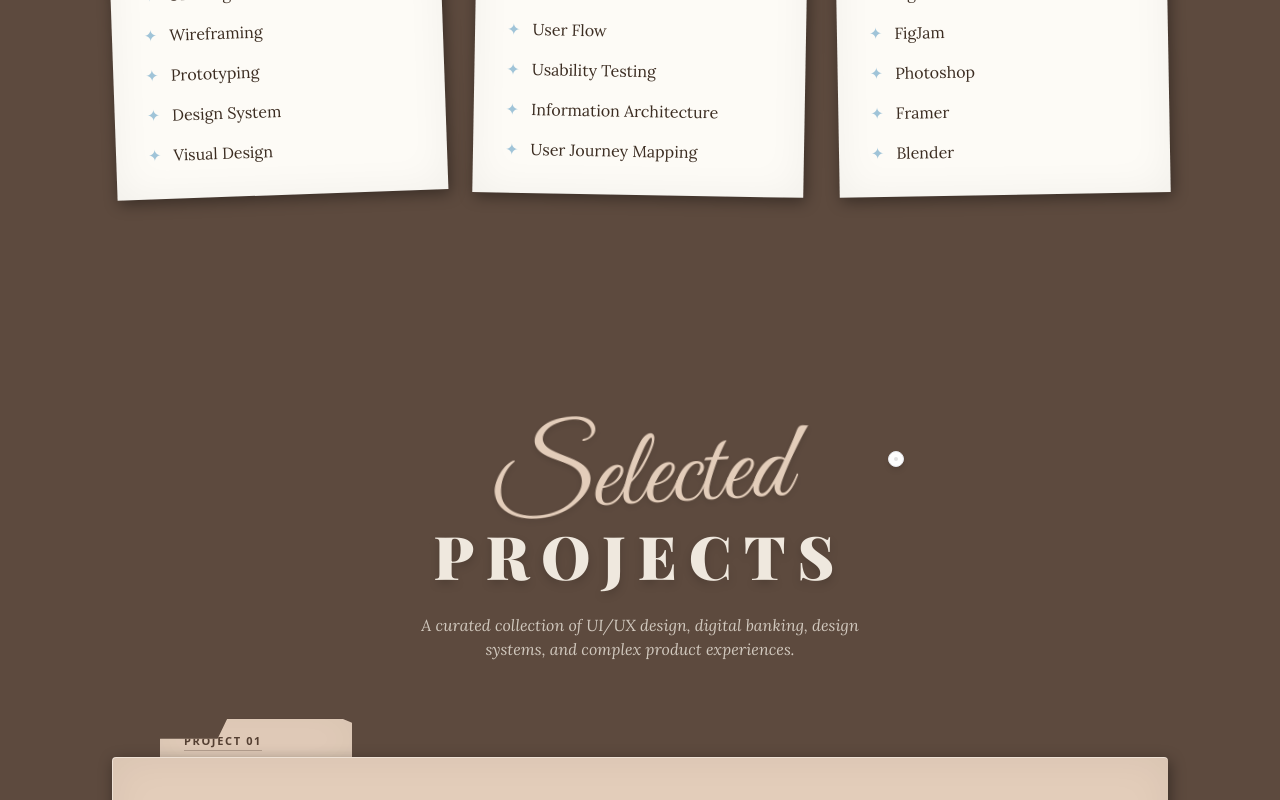
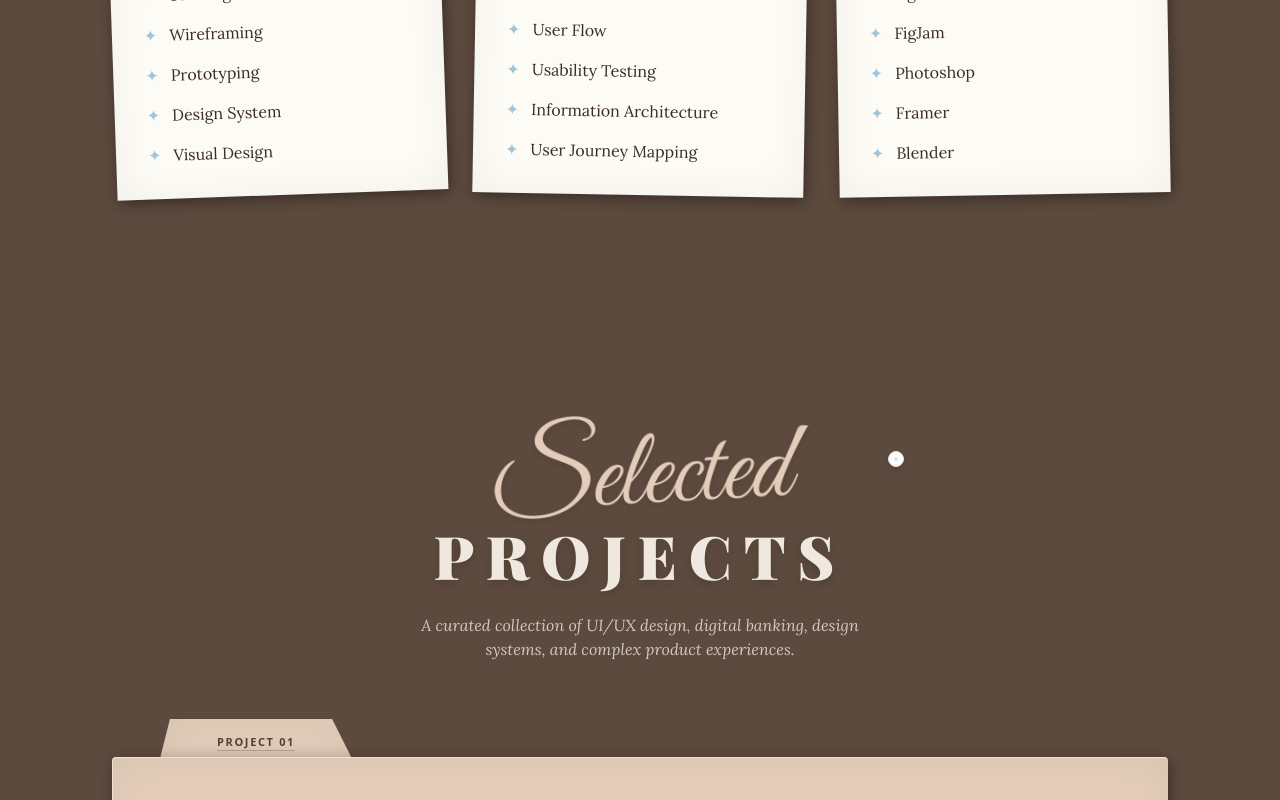
Before and after one commit to lucchantoan-lang/portfolio-Toann, a React (Vite) app: page / in a window 1280 px wide. Shown: the part 2000-2800 px from the top of the page. Built offline with nearby package versions, Linux system fonts and the light colour scheme; the HTML template or start-up script is replaced by a standard one; a web font is replaced by a local one.

Commit message:
fix: change folder tab clip-path to prevent text clipping

```diff
--- a/src/index.css
+++ b/src/index.css
@@ -31,8 +31,8 @@ html, body {
 }
 
 .clip-folder-tab {
-  /* Creates a folder tab shape */
-  clip-path: polygon(0% 20px, 30% 20px, 35% 0%, 95% 0%, 100% 10%, 100% 100%, 0% 100%);
+  /* Creates a realistic folder tab shape without clipping text */
+  clip-path: polygon(10px 0%, calc(100% - 20px) 0%, 100% 100%, 0% 100%);
 }
 
 @keyframes marquee {
--- a/src/views/components/ProjectsSection.tsx
+++ b/src/views/components/ProjectsSection.tsx
@@ -46,7 +46,7 @@ export const ProjectsSection: React.FC<ProjectsSectionProps> = ({
             style={{ transform: hoveredProject === i ? "translateY(-10px) rotate(1deg)" : "translateY(0) rotate(0deg)" }}
           >
             {/* Folder Tab */}
-            <div className="absolute top-[-38px] left-4 md:left-12 w-40 md:w-48 h-10 bg-[#e3cdba] clip-folder-tab z-10 paper-shadow flex items-end px-6 pb-2 transition-colors duration-300">
+            <div className="absolute top-[-38px] left-4 md:left-12 w-40 md:w-48 h-10 bg-[#e3cdba] clip-folder-tab z-10 paper-shadow flex justify-center items-center pt-2 transition-colors duration-300">
               <span className="font-sans text-[11px] text-[#543f32] font-bold uppercase tracking-[0.15em] border-b border-[#543f32]/30">
                 PROJECT {p.num}
               </span>
```
